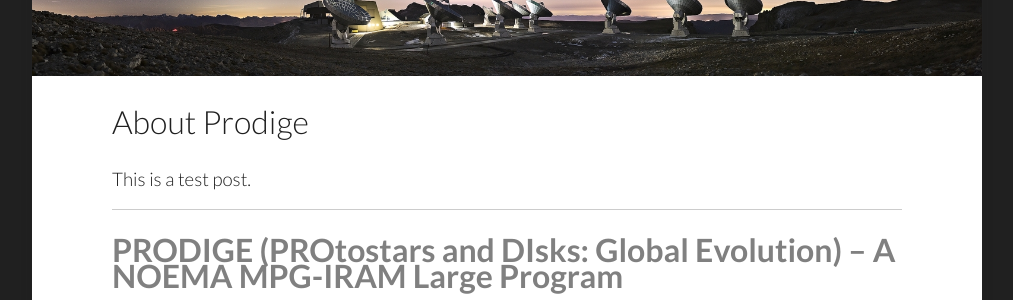
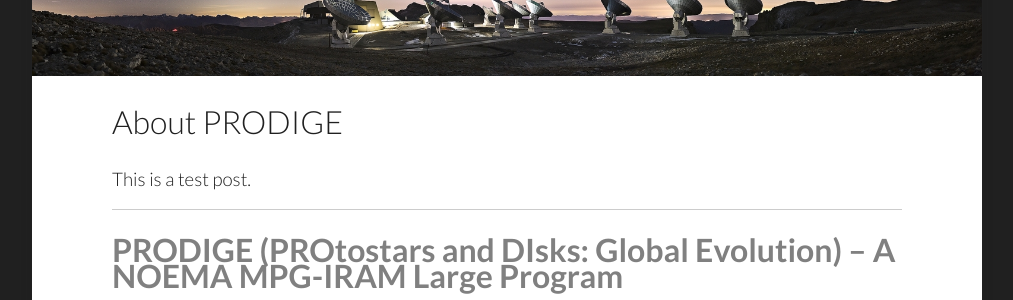
Before and after one commit to NOEMA-PRODIGE/NOEMA-PRODIGE.github.io, a Jekyll site: the page built from _posts/2016-11-20-sample-post.md, in a window 1280 px wide. Shown: the part 456-756 px from the top of the page, without its empty margins (133-1146 px from the left). Built offline with Jekyll 4.4.1, drawn with Linux system fonts in a browser that asks for light colours.

```diff
--- a/_posts/2016-11-20-sample-post.md
+++ b/_posts/2016-11-20-sample-post.md
@@ -1,7 +1,7 @@
 ---
 layout: post
 categories: posts
-title: About Prodige
+title: About PRODIGE
 subtitle: This is a test post.
 featured-image: /images/header/NOEMA.jpg
 ---
```
